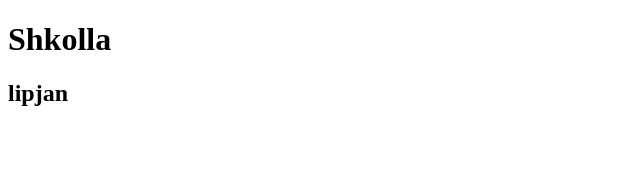
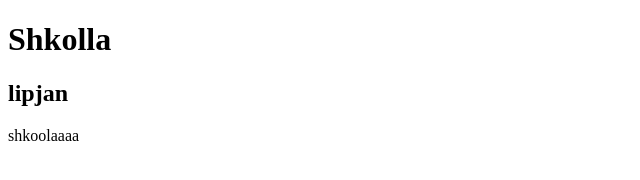
Before and after one commit to elsahoxhaj1/Grupi17C, a plain HTML site: page index.html in a window 1280 px wide. Shown: the full height of the page, 0-640 px from the left. Drawn offline with Linux system fonts and the light colour scheme.

Commit message:
index.html
e kom vendosur nje P

```diff
--- a/index.html
+++ b/index.html
@@ -10,5 +10,7 @@
     <h1>Shkolla</h1>
     <h2>lipjan</h2>
 
+    <p>shkoolaaaa</p>
+
 </body>
 </html>
```
